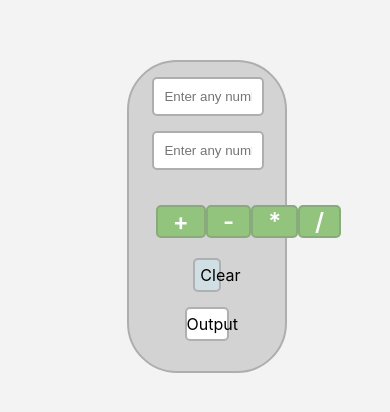
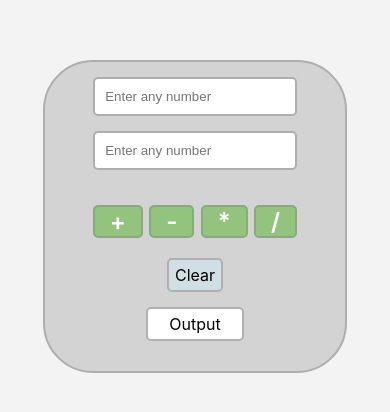
Before and after one commit to Nageswari-droid/Calculator, a React (Create React App) app: page / in a window 390 px wide. Shown: the part 206-618 px from the top of the page. Built offline with nearby package versions, Linux system fonts and the light colour scheme.

Commit message:
Added media query for responsiveness

```diff
--- a/src/Components/Calculator.js
+++ b/src/Components/Calculator.js
@@ -12,8 +12,8 @@ function Calculator() {
     { operation: "Division", operator: "/", id: "divide" },
   ];
 
-  const [inputOne, setInputOne] = useState(" ");
-  const [inputTwo, setInputTwo] = useState(" ");
+  const [inputOne, setInputOne] = useState("Enter any number");
+  const [inputTwo, setInputTwo] = useState("Enter any number");
 
   const [output, setOutput] = useState("Output");
 
@@ -36,6 +36,8 @@ function Calculator() {
             setInputTwo={setInputTwo}
             inputOneRef={inputOneRef}
             inputTwoRef={inputTwoRef}
+            inputOne={inputOne}
+            inputTwo={inputTwo}
             setError={setError}
           ></Input>
           <div className="operator">
@@ -71,9 +73,10 @@ function Calculator() {
               className="clear-child-class"
               id="clear"
               onClick={() => {
-                inputOneRef.current.value = " ";
-                inputTwoRef.current.value = " ";
-
+                inputOneRef.current.value = null;
+                inputTwoRef.current.value = null;
+                setInputOne("Enter any number");
+                setInputTwo("Enter any number");
                 setOutput("Output");
                 setError(false);
               }}
--- a/src/Components/Input.js
+++ b/src/Components/Input.js
@@ -7,19 +7,25 @@ function Input({
   setError,
   inputOneRef,
   inputTwoRef,
+  inputOne,
+  inputTwo,
 }) {
-  const inputBox = (inputId, placeholder, setInputState, inputRef) => {
+  const inputBox = (inputId, setInputState, inputRef, inputValue) => {
     return (
       <input
         className="input-box"
-        type="text"
+        type="number"
         id={inputId}
         autoComplete="off"
-        placeholder={placeholder}
+        placeholder={inputValue}
         ref={inputRef}
         onChange={(event) => {
           let value = event.currentTarget.value;
-          setInputState(parseInt(value));
+          if (value) {
+            setInputState(parseInt(value));
+          } else {
+            setInputState(0);
+          }
           setError(false);
         }}
         required
@@ -29,8 +35,8 @@ function Input({
 
   return (
     <div className="input-class">
-      {inputBox("input_one", "Enter any number", setInputOne, inputOneRef)}
-      {inputBox("input_two", "Enter any number", setInputTwo, inputTwoRef)}
+      {inputBox("input_one", setInputOne, inputOneRef, inputOne)}
+      {inputBox("input_two", setInputTwo, inputTwoRef, inputTwo)}
     </div>
   );
 }
--- a/src/style/Calculator.css
+++ b/src/style/Calculator.css
@@ -78,11 +78,49 @@
 }
 
 .output-class {
-  width: 30%;
+  min-width: 30%;
+  width: fit-content;
   margin: 15px auto;
   border-radius: 5px;
-  padding: 5px 0px;
+  padding: 5px;
   text-align: center;
   background-color: white;
   border: 2px solid rgb(175, 176, 177);
 }
+
+@media(max-width: 799px) {
+  .calculator{
+    max-width: 50%;
+  }
+}
+
+@media(max-width: 527px) {
+  .calculator{
+    max-width: 70%;
+  }
+}
+
+@media(max-width: 405px) {
+  .calculator{
+    max-width: 80%;
+  }
+  .calculator-child{
+    max-width: 90%;
+    margin: auto;
+  }
+}
+
+@media(max-width: 320px) {
+  .calculator{
+    max-width: 85%;
+  }
+  .calculator-child{
+    max-width: 90%;
+    margin: auto;
+  }
+
+  .operator{
+    width: 85%;
+    margin: auto;
+  }
+}
--- a/src/style/Input.css
+++ b/src/style/Input.css
@@ -5,7 +5,7 @@
   flex-direction: column;
 }
 
-input[type="text"] {
+input[type="number"] {
   outline: none;
   width: 80%;
   margin: auto;
```
Also changed, not shown: public/manifest.json.
